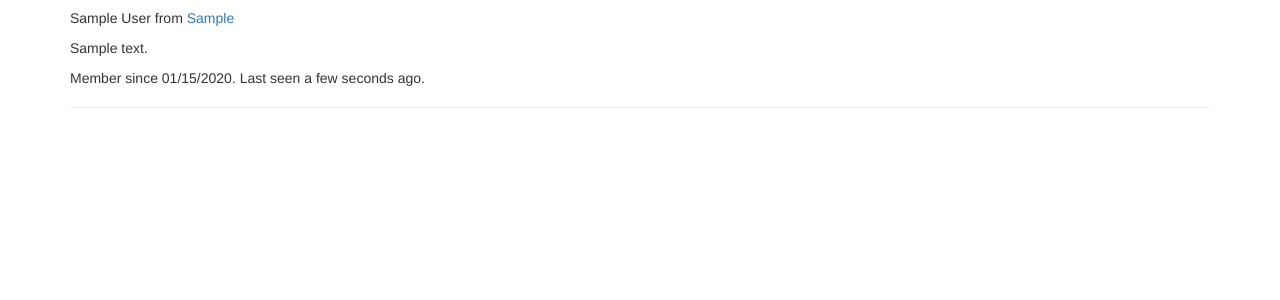
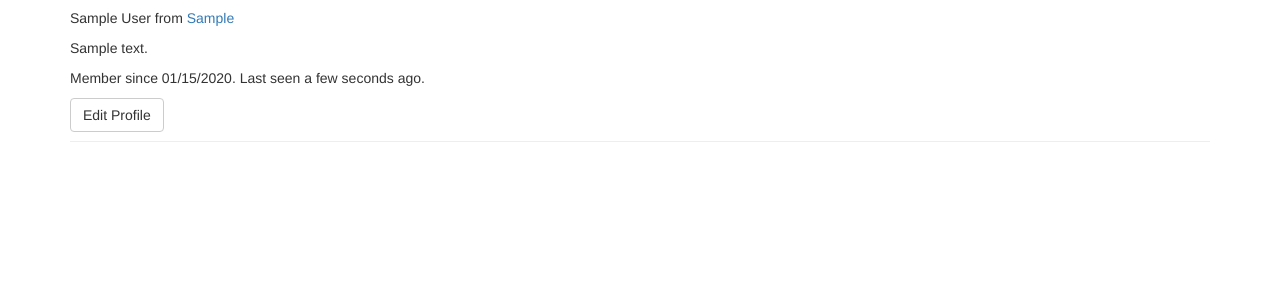
Before and after one commit to GabrielOduori/Blog-App, a Flask app: a page that uses app/templates/user.html in a window 1280 px wide. Shown: the part 154-454 px from the top of the page. Run offline with Flask 2, Linux system fonts and the light colour scheme; a user stored in the database is signed in; tables that the repository leaves empty hold one stand-in row (values such as "Sample post"); some libraries are stand-ins or nearby versions.

Commit message:
Added edit link tothe user's page.

```diff
--- a/app/templates/user.html
+++ b/app/templates/user.html
@@ -18,5 +18,12 @@
     {% endif %}
     {% if user.about_me %}<p>{{ user.about_me }}</p>{% endif %}
     <p>Member since {{ moment(user.member_since).format('L') }}. Last seen {{ moment(user.last_seen).fromNow() }}.</p>
+    {% if user == current_user %}
+    <a class="btn btn-default" href="{{ url_for('.edit_profile') }}">Edit Profile</a>
+    {% endif %}
+    {% if current_user.is_administrator() %}
+    <a class="btn btn-danger" href="{{ url_for('.edit_profile_admin', id=user.id) }}">Edit Profile [Admin]</a>
+    {% endif %}
+
 </div>
 {% endblock %}
```
